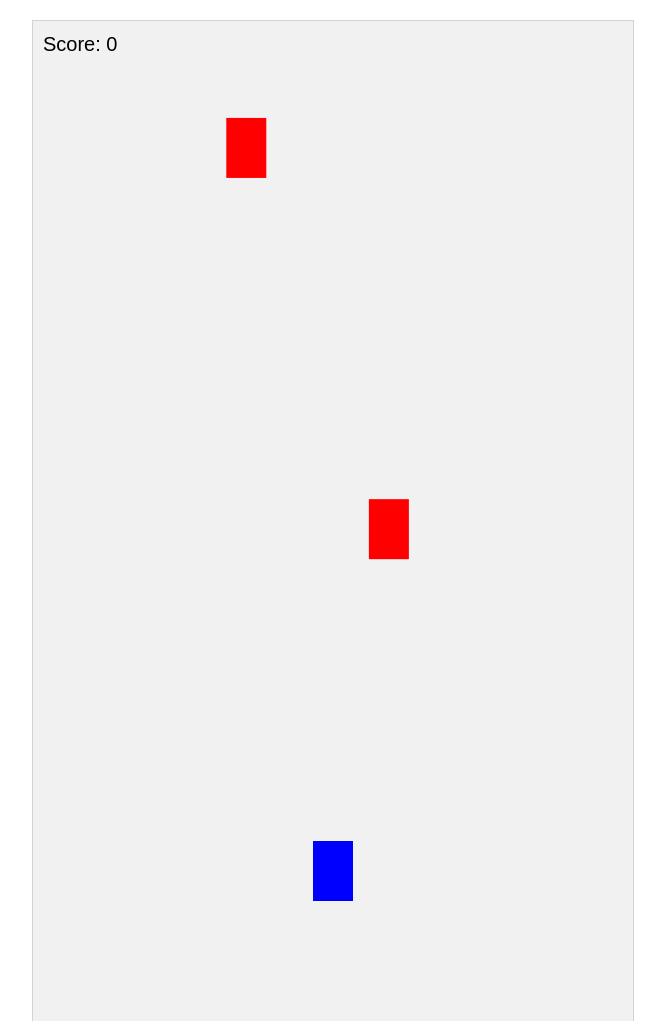
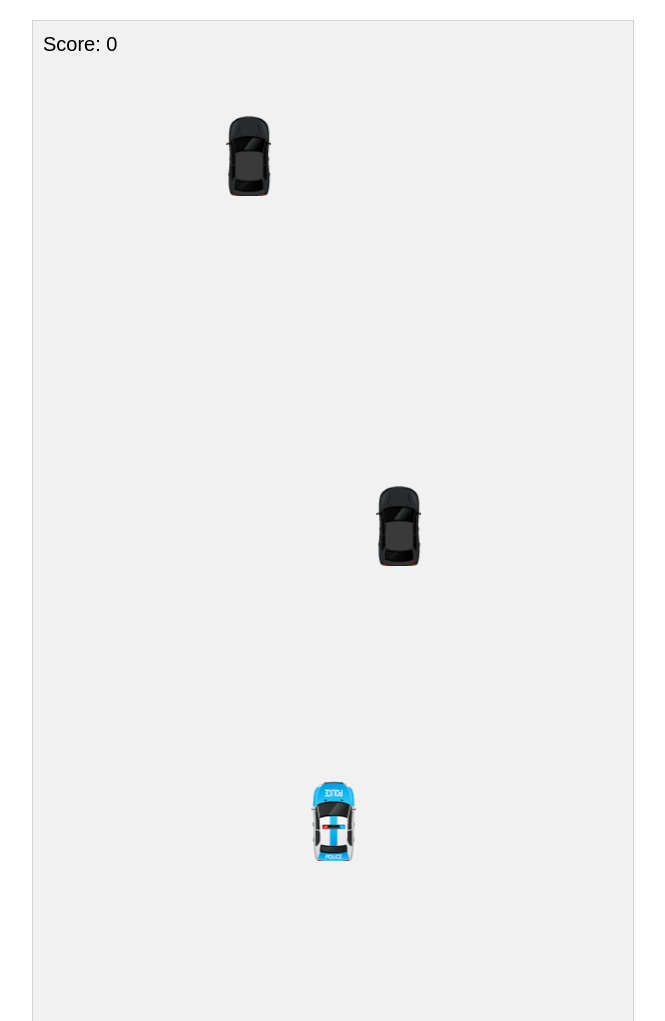
Before and after one commit to bvandevliet/Game.SpeedRaceClassic, a website: page index.html in a window 1280 px wide. Shown: the top 1021 px of the page, without its empty margins (307-972 px from the left). Drawn offline with Linux system fonts and the light colour scheme.

Commit message:
Replaced rectangles with car illustrations.

```diff
--- a/index.html
+++ b/index.html
@@ -19,6 +19,11 @@
 
 <body>
   <canvas id="gameCanvas" width="600" height="1000"></canvas>
+
+  <div style="display:none;">
+    <img id="car-player" src="assets/police-car.png" />
+    <img id="car-enemy" src="assets/thug-car.png" />
+  </div>
 </body>
 
 </html>
--- a/script.js
+++ b/script.js
@@ -11,8 +11,8 @@ const globals = {
     drivingSteps: 2,
   },
   carDefaults: {
-    width: 40,
-    height: 60,
+    width: 45,
+    height: 80,
   },
 };
 
@@ -26,6 +26,9 @@ let gameOver = false;
  */
 const canvas = document.getElementById('gameCanvas');
 const ctx = canvas.getContext('2d');
+
+const carPlayer = document.getElementById('car-player');
+const carEnemy = document.getElementById('car-enemy');
 
 const player = {
   x: canvas.width / 2 - globals.carDefaults.width / 2,
@@ -113,13 +116,13 @@ function checkCollisions ()
 {
   gameOver =
     // Game over if the player hits a sidewall.
-    player.x < 0 || player.x + globals.carDefaults.width > canvas.width
+    player.x < -5 || player.x + globals.carDefaults.width > canvas.width + 5
     // Game over if the player hits an enemy.
     || enemies.some(enemy =>
-      player.x < enemy.x + globals.carDefaults.width
-      && player.x + globals.carDefaults.width > enemy.x
-      && player.y < enemy.y + globals.carDefaults.height
-      && player.y + globals.carDefaults.height > enemy.y);
+      player.x < enemy.x + globals.carDefaults.width - 5
+      && player.x + globals.carDefaults.width > enemy.x + 5
+      && player.y < enemy.y + globals.carDefaults.height - 2
+      && player.y + globals.carDefaults.height > enemy.y + 2);
 }
 
 function spawnEnemy ()
@@ -167,14 +170,12 @@ function draw ()
   ctx.clearRect(0, 0, canvas.width, canvas.height);
 
   // Draw the player.
-  ctx.fillStyle = player.color;
-  ctx.fillRect(player.x, player.y, globals.carDefaults.width, globals.carDefaults.height);
+  ctx.drawImage(carPlayer, player.x, player.y, globals.carDefaults.width, globals.carDefaults.height);
 
   // Draw the enemies.
   enemies.forEach(enemy =>
   {
-    ctx.fillStyle = enemy.color;
-    ctx.fillRect(enemy.x, enemy.y, globals.carDefaults.width, globals.carDefaults.height);
+    ctx.drawImage(carEnemy, enemy.x, enemy.y, globals.carDefaults.width, globals.carDefaults.height);
   });
 
   // Draw the score.
```
Also changed, not shown: assets/police-car.png (added), assets/thug-car.png (added), 3 other files.
